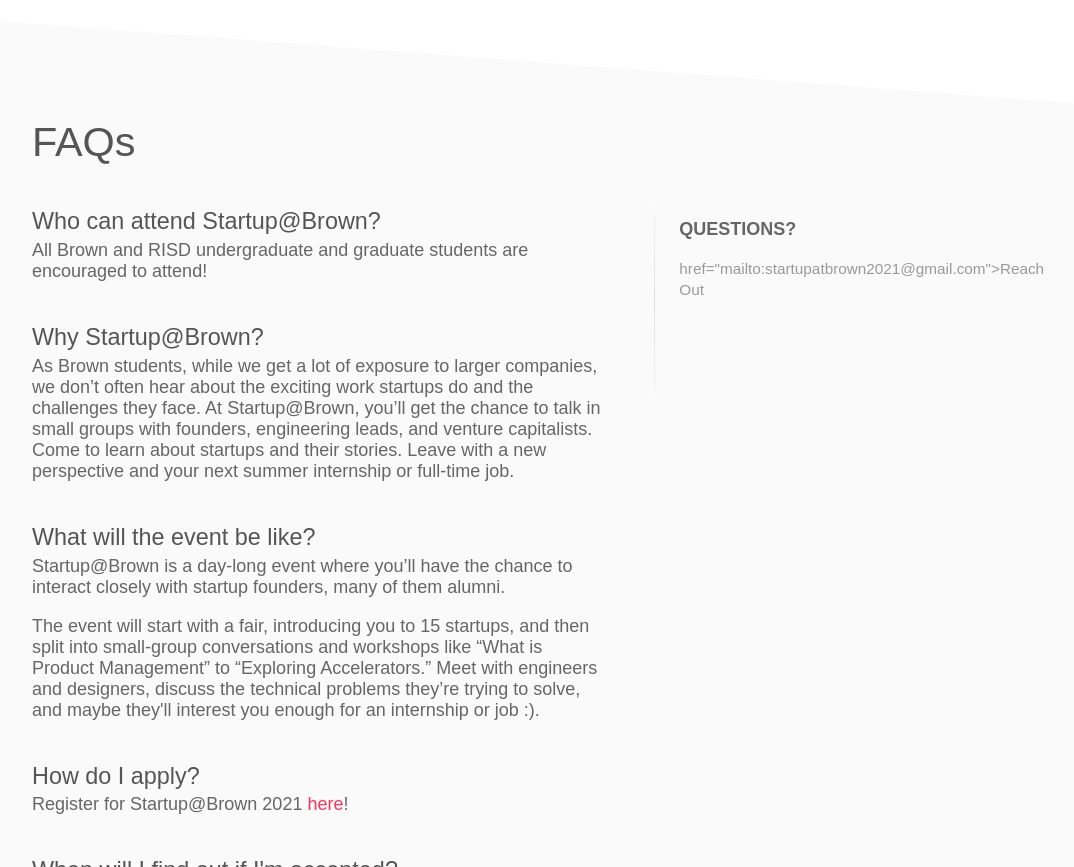
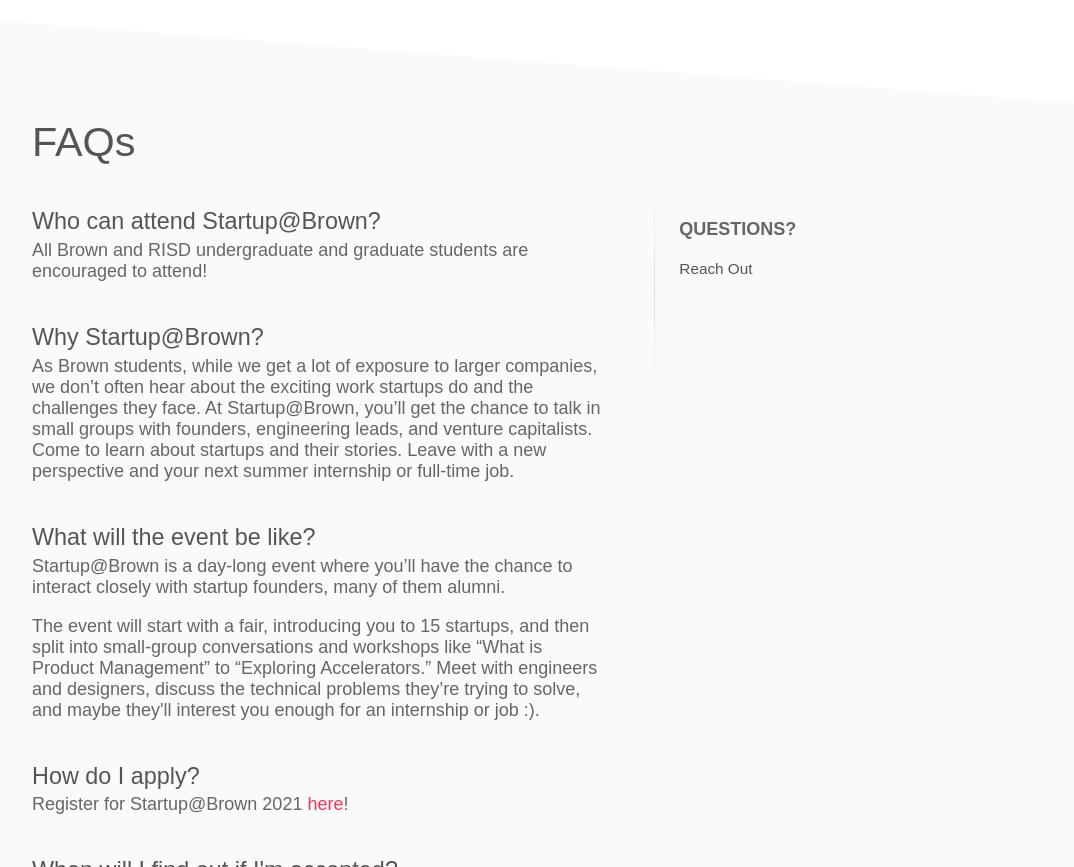
Before and after one commit to startupatbrown/startupatbrown.github.io, a Jekyll site: the page built from index.html, in a window 1280 px wide and 900 px high, scrolled down 7944 px, cut to the strip 0-867 px from the top of the window. Shown: the whole strip, without its empty margins (111-1185 px from the left). Built offline with Jekyll 4.4.1, drawn with Linux system fonts in a browser that asks for light colours; nearby versions of some CDN libraries; library files that are not in the unit come from our copies.

Commit message:
Update index.html

```diff
--- a/index.html
+++ b/index.html
@@ -399,7 +399,7 @@
 
         <div id="questions-contact" class="col-sm-4">
             <p id="questions"><b>QUESTIONS?</b></p>
-            <small>href="mailto:startupatbrown2021@gmail.com">Reach Out</small><br>
+            <small><a href="mailto:startupatbrown2021@gmail.com">Reach Out</a></small><br>
         </div>
       </div>
     </div>
```
